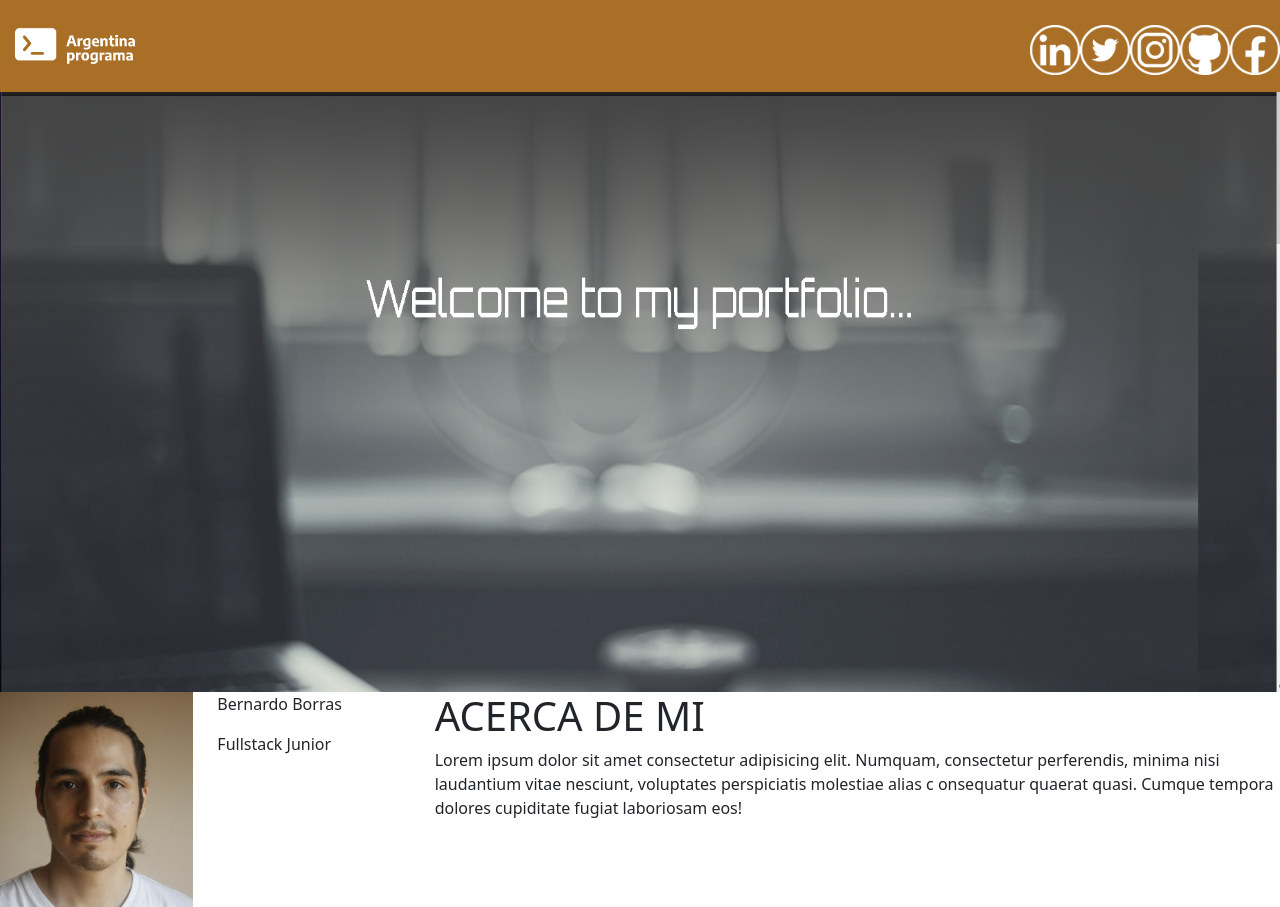
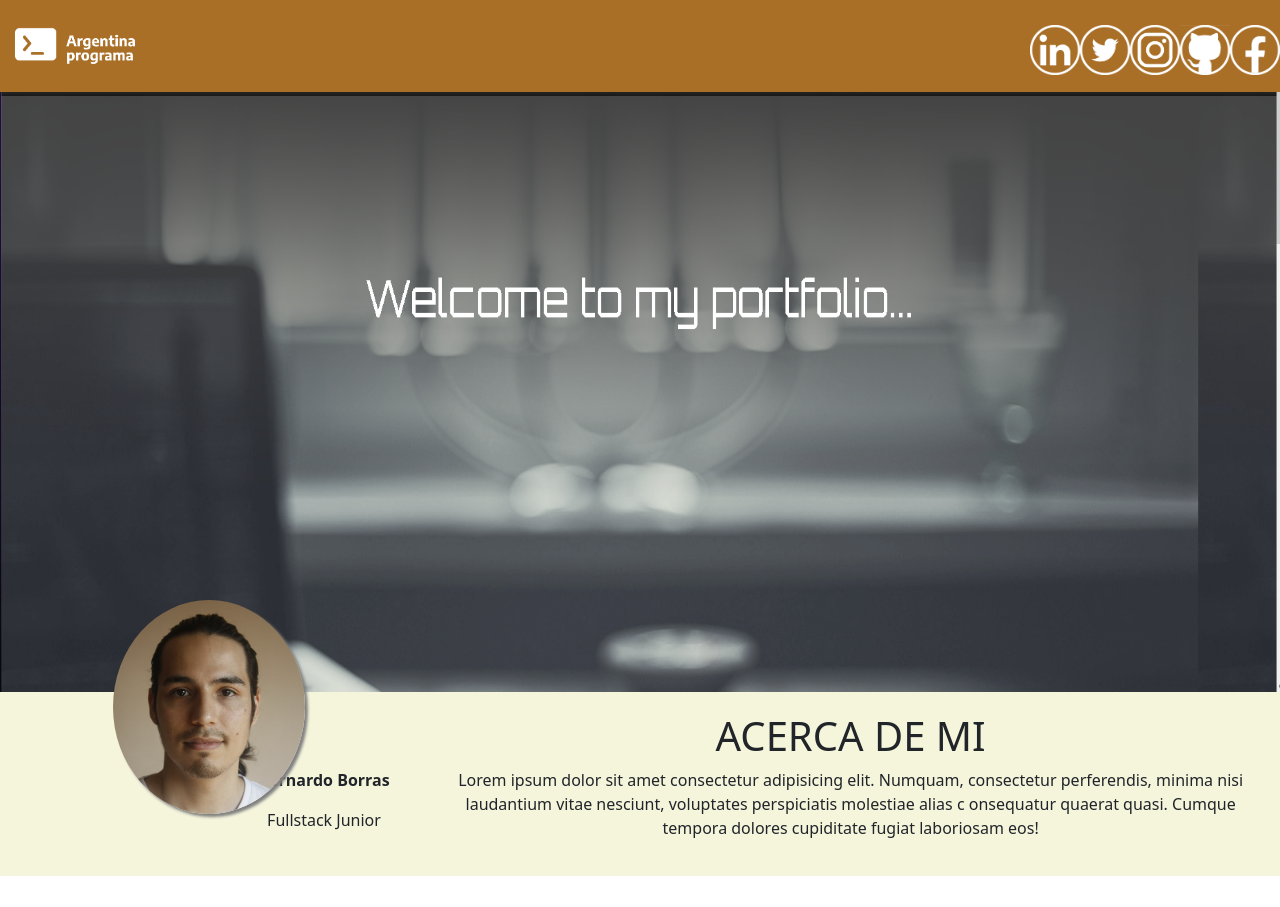
Before and after one commit to BernardoBorras/Portfolio_FrontEnd, an Angular app: page / in a window 1280 px wide. After the commit the page ends 876 px from the top, so only its background shows below. Built offline with nearby package versions, Linux system fonts and the light colour scheme.

Commit message:
Uso de mediaQueris
Para ajustar foto de perfil segun la resolucion.

```diff
--- a/src/app/components/acerca-de/acerca-de.component.css
+++ b/src/app/components/acerca-de/acerca-de.component.css
@@ -0,0 +1,46 @@
+
+/* */
+
+.row{
+    /* Separacion del margen interno con el margen exterior*/
+    padding: 20px;
+}
+
+div{
+    background-color: beige;
+    text-align: center;
+}
+
+/*                     Etilo de la foto de perfil
+   Por medio de media queris se logra un comportamiendo diferente de los estilos.
+   Segun la resolucion que se este usando. Busco que en res alta la imagen quede
+   ensimada al banner, pero en resolucion baja, halla un padding entre estos.
+*/
+
+
+@media (min-width: 576px){
+    #fotoperfil{
+        position:absolute;
+        width: 15%;
+        border-radius: 100%;
+        box-shadow: 3px 3px 3px grey;
+        top: 600px;
+    }
+}
+
+@media (max-width: 575px){
+    #fotoperfil{
+        position:absolute;
+        width: 30%;
+        border-radius: 100%;
+        box-shadow: 3px 3px 3px grey;
+        left: 33%;
+        top: 630px;
+    }
+}
+
+
+#nombre{
+    font-weight: bold;
+    margin-top: 30%;
+}
--- a/src/app/components/acerca-de/acerca-de.component.html
+++ b/src/app/components/acerca-de/acerca-de.component.html
@@ -3,12 +3,12 @@
 
 
 <div class="row">
-    <div class="col-xs-12 col-sm-2 col-md-2 col-lg-2">
-        <img src="../../../assets/profilePhoto.JPG" class="img-fluid">
+    <div class="col-xs-12 col-sm-2 col-md-2 col-lg-2" >
+        <img src="../../../assets/profilePhoto.JPG" class="img-fluid" id = "fotoperfil">
     </div>
 
     <div class="col-xs-12 col-sm-2 col-md-2 col-lg-2">
-        <P>Bernardo Borras</P>
+        <P id = "nombre">Bernardo Borras</P>
         <p>Fullstack Junior</p>
     </div>
 
@@ -16,7 +16,7 @@
         <h1>
             ACERCA DE MI
         </h1>
-        <P>Lorem ipsum dolor sit amet consectetur adipisicing elit.
+        <P >Lorem ipsum dolor sit amet consectetur adipisicing elit.
             Numquam, consectetur perferendis, minima nisi laudantium
             vitae nesciunt, voluptates perspiciatis molestiae alias c
             onsequatur quaerat quasi. Cumque tempora dolores cupiditate
```
